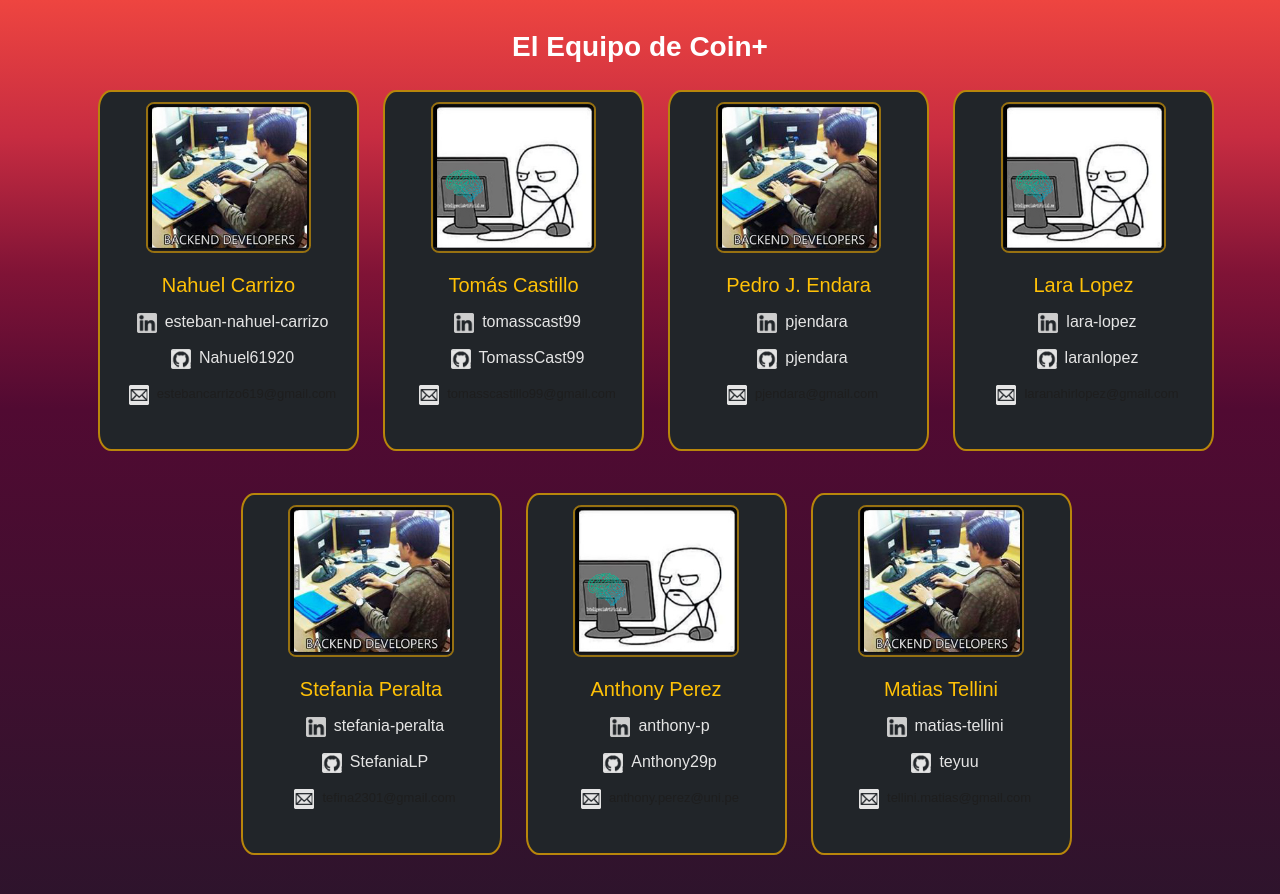
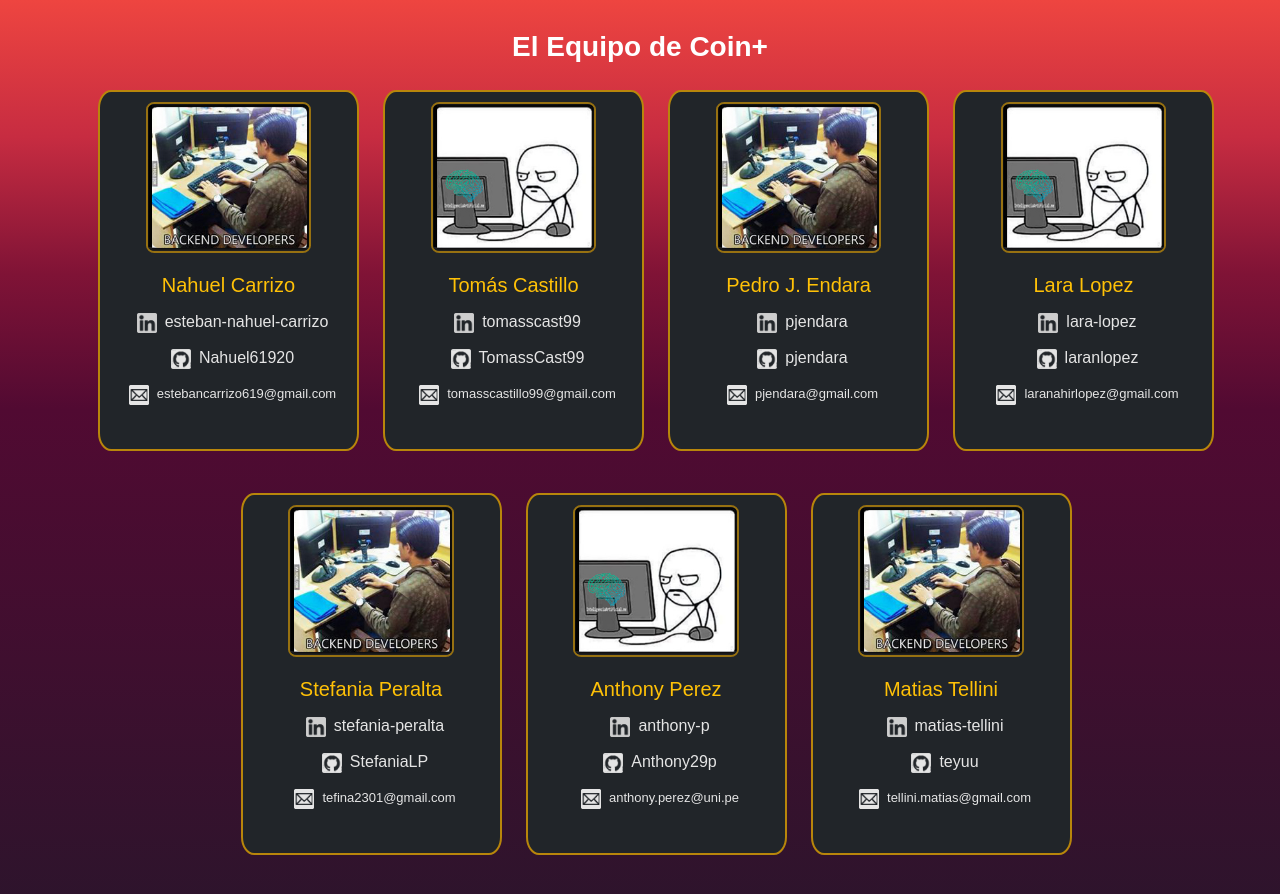
Before and after one commit to Nahuel61920/CoinPlus, a React (Create React App) app in the folder Client/: page /equipo in a window 1280 px wide. Shown: the top 894 px of the page. Built offline with nearby package versions, Linux system fonts and the light colour scheme; no server answers.

Commit message:
estiloemail

```diff
--- a/Client/src/components/Equipo/cardequipo.css
+++ b/Client/src/components/Equipo/cardequipo.css
@@ -21,6 +21,7 @@
 
 .cardequipo-text{
     font-size: small;
+    color: rgb(229, 229, 229);
 }
 
 .cardequipo-img-top{
```
